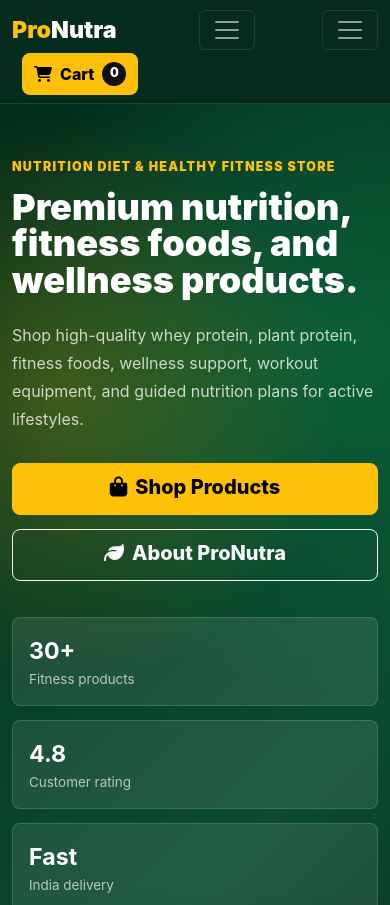
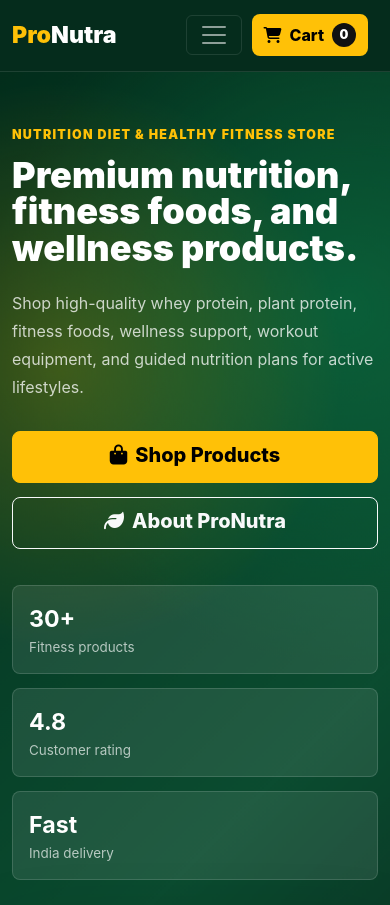
Before and after one commit to yashpuri12/ProNutra-, a plain HTML site: page index.html in a window 390 px wide. Shown: the top 905 px of the page. Drawn offline with nearby package versions, Linux system fonts and the light colour scheme.

Commit message:
updated website mobail cart section

```diff
--- a/index.html
+++ b/index.html
@@ -17,18 +17,17 @@
         <a class="navbar-brand" href="index.html"><span>Pro</span>Nutra</a>
 
 <button class="navbar-toggler" type="button" data-bs-toggle="collapse" data-bs-target="#menu">
-  <span class="navbar-toggler-icon"></span>
+   <span class="navbar-toggler-icon"></span>
 </button>
 
 <a class="btn btn-warning nav-cart mobile-cart d-lg-none" href="cart.html">
-  <i class="fa-solid fa-cart-shopping"></i>
-  <span>Cart</span>
-  <strong id="cartCount">0</strong>
+   <i class="fa-solid fa-cart-shopping"></i>
+   <span>Cart</span>
+   <strong id="cartCount">0</strong>
 </a>
 
-<button class="navbar-toggler" type="button" data-bs-toggle="collapse" data-bs-target="#menu">
-  <span class="navbar-toggler-icon"></span>
-</button>
+<div class="collapse navbar-collapse" id="menu">
+
         <div class="collapse navbar-collapse" id="menu">
           <ul class="navbar-nav ms-auto align-items-lg-center">
             <li class="nav-item"><a class="nav-link active" href="index.html">Home</a></li>
```
